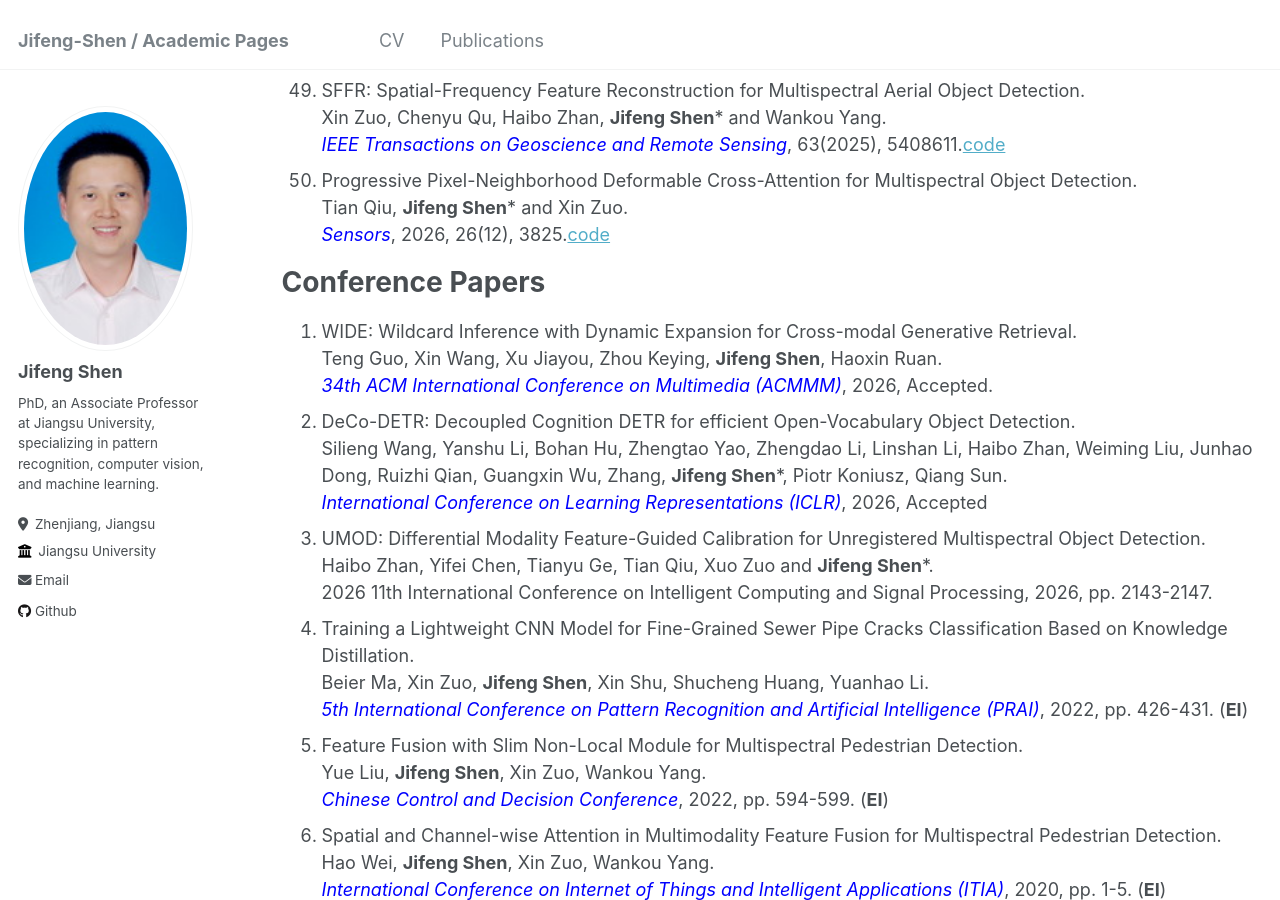
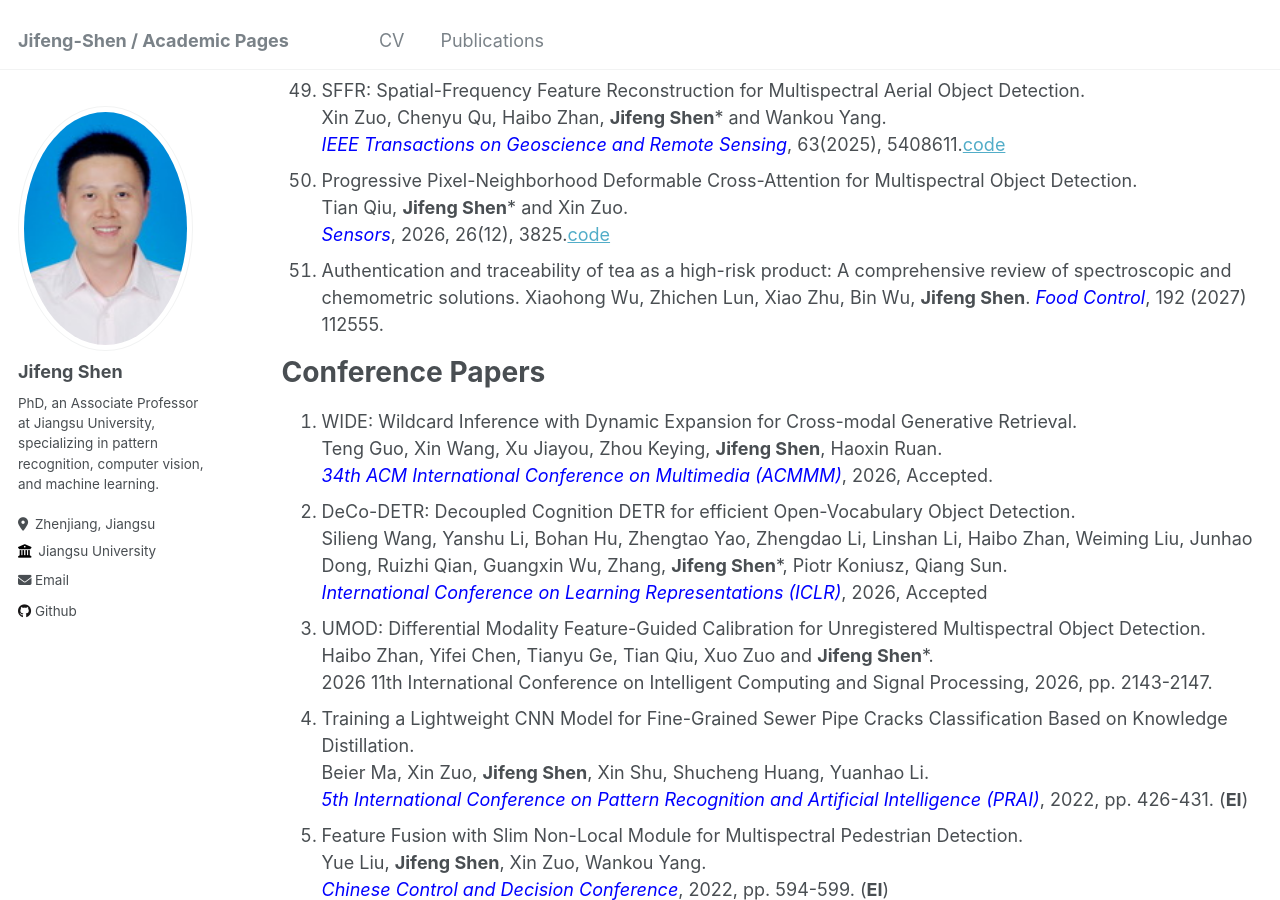
Before and after one commit to jifeng-shen/jifeng-shen.github.io, a Jekyll site: the page built from _pages/publications.md, in a window 1280 px wide and 900 px high, scrolled down 4929 px. Built offline with Jekyll 4.4.1, drawn with Linux system fonts in a browser that asks for light colours.

Commit message:
Update publications.md

```diff
--- a/_pages/publications.md
+++ b/_pages/publications.md
@@ -163,6 +163,9 @@ author_profile: true
 53. Progressive Pixel-Neighborhood Deformable Cross-Attention for Multispectral Object Detection.
     Tian Qiu, **Jifeng Shen**\* and Xin Zuo.
      *<font color="blue">Sensors</font>*, 2026, 26(12), 3825.[code](https://github.com/DanielQiuTian/PNAFusion)
+56. Authentication and traceability of tea as a high-risk product: A comprehensive review of spectroscopic and chemometric solutions.
+    Xiaohong Wu, Zhichen Lun, Xiao Zhu, Bin Wu, **Jifeng Shen**.
+    *<font color="blue">Food Control</font>*, 192 (2027) 112555.
 
 # Conference Papers
 
```
